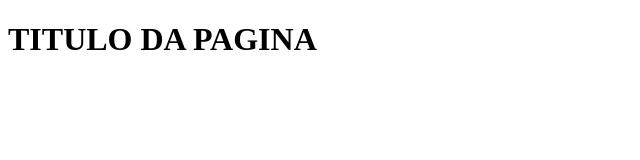
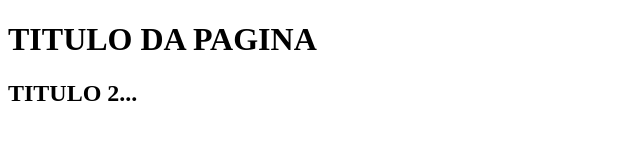
Before and after one commit to diogenesmp/curso-DIO-carrefour, a plain HTML site: page index.html in a window 1280 px wide. Shown: the whole page, without its empty margins (0-640 px from the left). Drawn offline with Linux system fonts and the light colour scheme.

Commit message:
adicionando titulo 2

```diff
--- a/index.html
+++ b/index.html
@@ -7,5 +7,6 @@
 </head>
 <body>
     <h1>TITULO DA PAGINA</h1>
+    <h2>TITULO 2...</h2>
 </body>
 </html>
```
